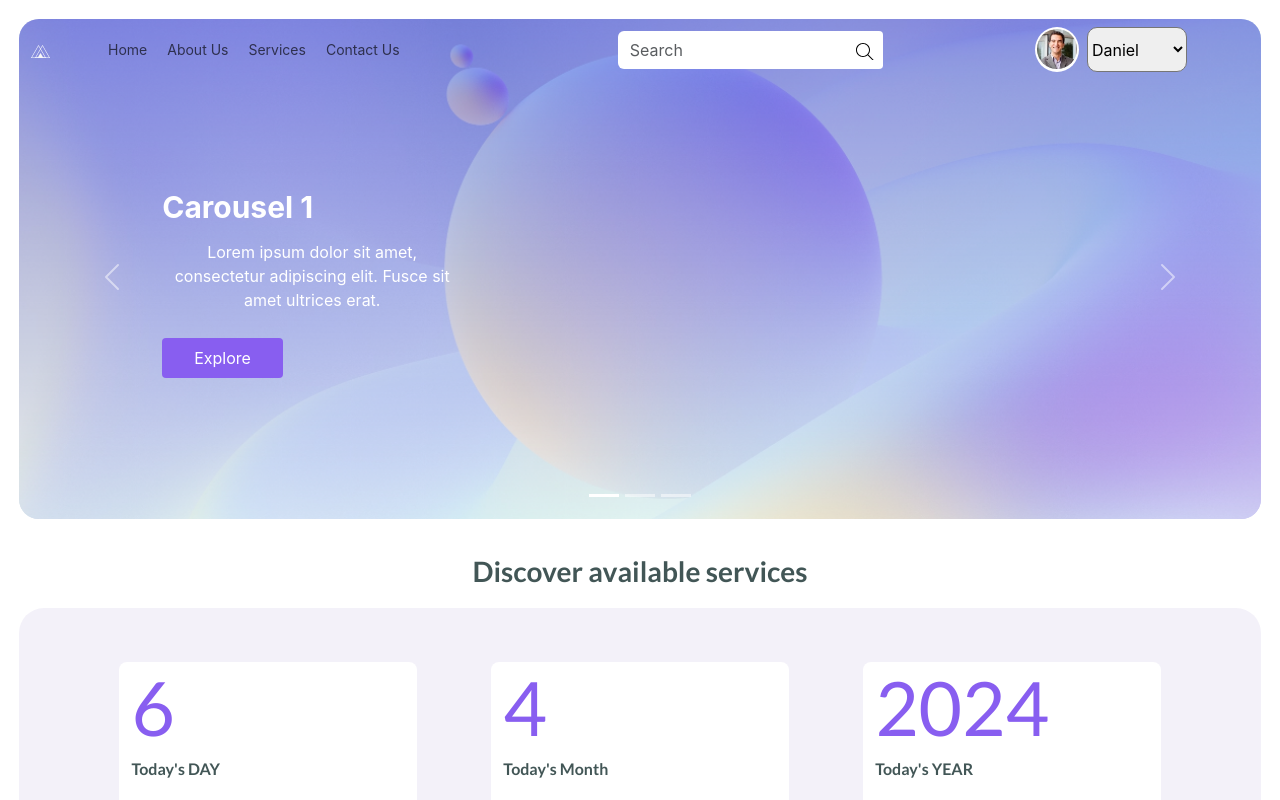
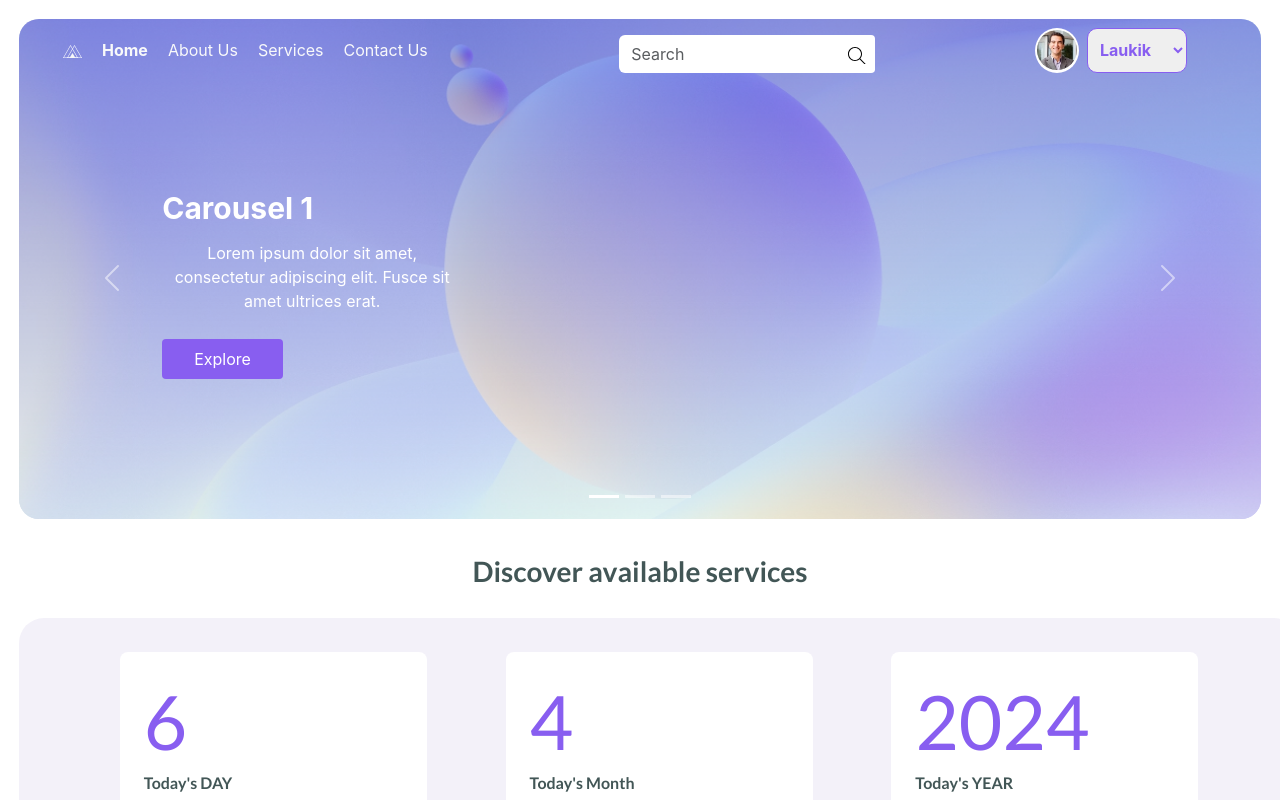
Before and after one commit to laukiks-maq/front-end-track-react-basics, a React (Create React App) app: page / in a window 1280 px wide. Shown: the top 800 px of the page. Built offline with nearby package versions, Linux system fonts and the light colour scheme; no server answers.

Commit message:
fixed css

```diff
--- a/src/components/Common/ServicesCard.jsx
+++ b/src/components/Common/ServicesCard.jsx
@@ -6,7 +6,7 @@ import PropTypes from "prop-types";
 
 const ServicesCard = ({ isLoading, title, subtitle, desc }) => {
   return (
-    <div className="col-md-3 bg-white rounded-3 mt-4 mb-4 pl-3 detail-card">
+    <div className="col-md-3 bg-white rounded-3 m-1 px-4 py-4 detail-card">
       <h1
         id="day"
         className="display-4"
--- a/src/components/DiscoverAvailableServicesContainer/DiscoverAvailableServicesContainer.jsx
+++ b/src/components/DiscoverAvailableServicesContainer/DiscoverAvailableServicesContainer.jsx
@@ -2,7 +2,6 @@
 
 import React, { useEffect, useState } from "react";
 import axios from "axios";
-import Spinner from "../Common/Spinner";
 import ServicesCard from "../Common/ServicesCard";
 
 const DiscoverAvailableServicesContainer = () => {
@@ -13,42 +12,46 @@ const DiscoverAvailableServicesContainer = () => {
   // state varible islaoding to check if the data is loaded or not
   const [isLoading, setIsLoading] = useState(true);
 
-  const [text, setText] = useState({
-    monthText: "",
-    dayText: "",
-    yearText: "",
-  });
+  // Different state variables to store the data fetched from the api
+  const [dayText, setDayText] = useState("");
+  const [monthText, setMonthText] = useState("");
+  const [yearText, setYearText] = useState("");
 
   const fetch = async () => {
-    // setIsLoading(true);
-    try {
-      // add 3 secs wait time to show the spinner
-      await new Promise((resolve) => setTimeout(resolve, 3000));
+    setIsLoading(true);
 
-      // fetch data from the api
-      const dateData = await axios.get(
-        `http://numbersapi.com/${date.getDate()}`
-      );
-      const monthData = await axios.get(
-        `http://numbersapi.com/${date.getMonth()}`
-      );
-      const yearData = await axios.get(
-        `http://numbersapi.com/${date.getFullYear()}`
-      );
+    // add 3 secs wait time to show the spinner
+    await new Promise((resolve) => setTimeout(resolve, 3000));
 
-      const dt = dateData.data;
-      const mt = monthData.data;
-      const yt = yearData.data;
-      setText({ dayText: dt, monthText: mt, yearText: yt });
-      setIsLoading(false);
-    } catch (error) {
-      const dt = "Error while retriving data.";
-      const mt = "Error while retriving data.";
-      const yt = "Error while retriving data.";
-      setText({ dayText: dt, monthText: mt, yearText: yt });
-      setIsLoading(false);
-      console.log("Error");
-    }
+    // fetch data from the api
+    await axios
+      .get(`http://numbersapi.com/${date.getDate()}`)
+      .then((response) => {
+        setDayText(response.data);
+      })
+      .catch((error) => {
+        setDayText("Error while retriving data.");
+      });
+
+    await axios
+      .get(`http://numbersapi.com/${date.getMonth()}`)
+      .then((response) => {
+        setMonthText(response.data);
+      })
+      .catch((error) => {
+        setMonthText("Error while retriving data.");
+      });
+
+    await axios
+      .get(`http://numbersapi.com/${date.getFullYear()}`)
+      .then((response) => {
+        setYearText(response.data);
+      })
+      .catch((error) => {
+        setYearText("Error while retriving data.");
+      });
+
+    setIsLoading(false);
   };
 
   useEffect(() => {
@@ -62,7 +65,8 @@ const DiscoverAvailableServicesContainer = () => {
       <div
         className="row rect40"
         style={{
-          margin: "19px",
+          width: "100%",
+          margin: "30px 19px 30px",
           backgroundSize: "cover",
           padding: "30px 26px",
           borderRadius: "25px",
@@ -73,21 +77,21 @@ const DiscoverAvailableServicesContainer = () => {
           isLoading={isLoading}
           title={date.getDate()}
           subtitle="Today's DAY"
-          desc={text.dayText}
+          desc={dayText}
         />
 
         <ServicesCard
           isLoading={isLoading}
           title={date.getMonth()}
           subtitle="Today's Month"
-          desc={text.monthText}
+          desc={monthText}
         />
 
         <ServicesCard
           isLoading={isLoading}
           title={date.getFullYear()}
           subtitle="Today's YEAR"
-          desc={text.yearText}
+          desc={yearText}
         />
       </div>
     </>
--- a/src/components/HeaderContainer/HeaderContainer.jsx
+++ b/src/components/HeaderContainer/HeaderContainer.jsx
@@ -26,66 +26,36 @@ const HeaderContainer = () => {
               >
                 <span class="navbar-toggler-icon"></span>
               </button>
-              <a
-                class="nav-link"
-                style={{ color: "white !important" }}
-                href="#"
-              >
-                <img src={Group51} />
-              </a>
               <div class="collapse navbar-collapse" id="navbarNav">
-                <ul class="navbar-nav me-auto mb-2 mb-lg-0 gap-1">
-                  <li
-                    class="nav-item"
-                    style={{ color: "white !important", fontSize: "14px" }}
-                  >
-                    <a
-                      class="nav-link"
-                      style={{ color: "white !important" }}
-                      href="#"
-                    >
+                <ul class="navbar-nav mx-4 mb-2 mb-lg-0 gap-1">
+                  <li class="nav-item">
+                    <a class="nav-link link-light" href="#">
+                      <img src={Group51} />
+                    </a>
+                  </li>
+                  <li class="nav-item">
+                    <a class="nav-link link-light fw-bold" href="#">
                       Home
                     </a>
                   </li>
-                  <li
-                    class="nav-item"
-                    style={{ color: "white !important", fontSize: "14px" }}
-                  >
-                    <a
-                      class="nav-link"
-                      style={{ color: "white !important" }}
-                      href="#"
-                    >
+                  <li class="nav-item">
+                    <a class="nav-link link-light" href="#">
                       About Us
                     </a>
                   </li>
-                  <li
-                    class="nav-item"
-                    style={{ color: "white !important", fontSize: "14px" }}
-                  >
-                    <a
-                      class="nav-link"
-                      style={{ color: "white !important" }}
-                      href="#"
-                    >
+                  <li class="nav-item">
+                    <a class="nav-link link-light" href="#">
                       Services
                     </a>
                   </li>
-                  <li
-                    class="nav-item"
-                    style={{ color: "white !important", fontSize: "14px" }}
-                  >
-                    <a
-                      class="nav-link"
-                      style={{ color: "white !important" }}
-                      href="#"
-                    >
+                  <li class="nav-item">
+                    <a class="nav-link link-light" href="#">
                       Contact Us
                     </a>
                   </li>
                 </ul>
-                <form class="d-flex mx-auto">
-                  <div class="input-group" style={{ width: "85%" }}>
+                <form class="d-flex mx-auto mt-2">
+                  <div class="input-group" style={{ width: "20vw" }}>
                     <input
                       type="text"
                       class="form-control"
@@ -98,6 +68,21 @@ const HeaderContainer = () => {
                     <button
                       class=""
                       type="submit"
+                      // open bing search result of input text in new tab
+                      // if text is blank, prompt type something to search
+                      onClick={(e) => {
+                        e.preventDefault();
+                        if (document.getElementById("search").value === "") {
+                          alert("Type something to search");
+                          return;
+                        }
+                        window.open(
+                          `https://www.bing.com/search?q=${
+                            document.getElementById("search").value
+                          }`,
+                          "_blank"
+                        );
+                      }}
                       id="search-icon"
                       style={{
                         backgroundColor: "white",
@@ -140,10 +125,17 @@ const HeaderContainer = () => {
                   </div>
                   <select
                     id="person-select"
-                    style={{ width: "100px", borderRadius: "10px" }}
+                    style={{
+                      width: "100px",
+                      borderRadius: "10px",
+                      color: "rgb(136, 94, 240)",
+                      border: "1px solid rgb(136, 94, 240)",
+                      paddingLeft: "8px",
+                      fontWeight: "bold",
+                    }}
                   >
                     <option class="changeImage" value="images@2x">
-                      Daniel
+                      Laukik
                     </option>
                   </select>
                 </div>
```
